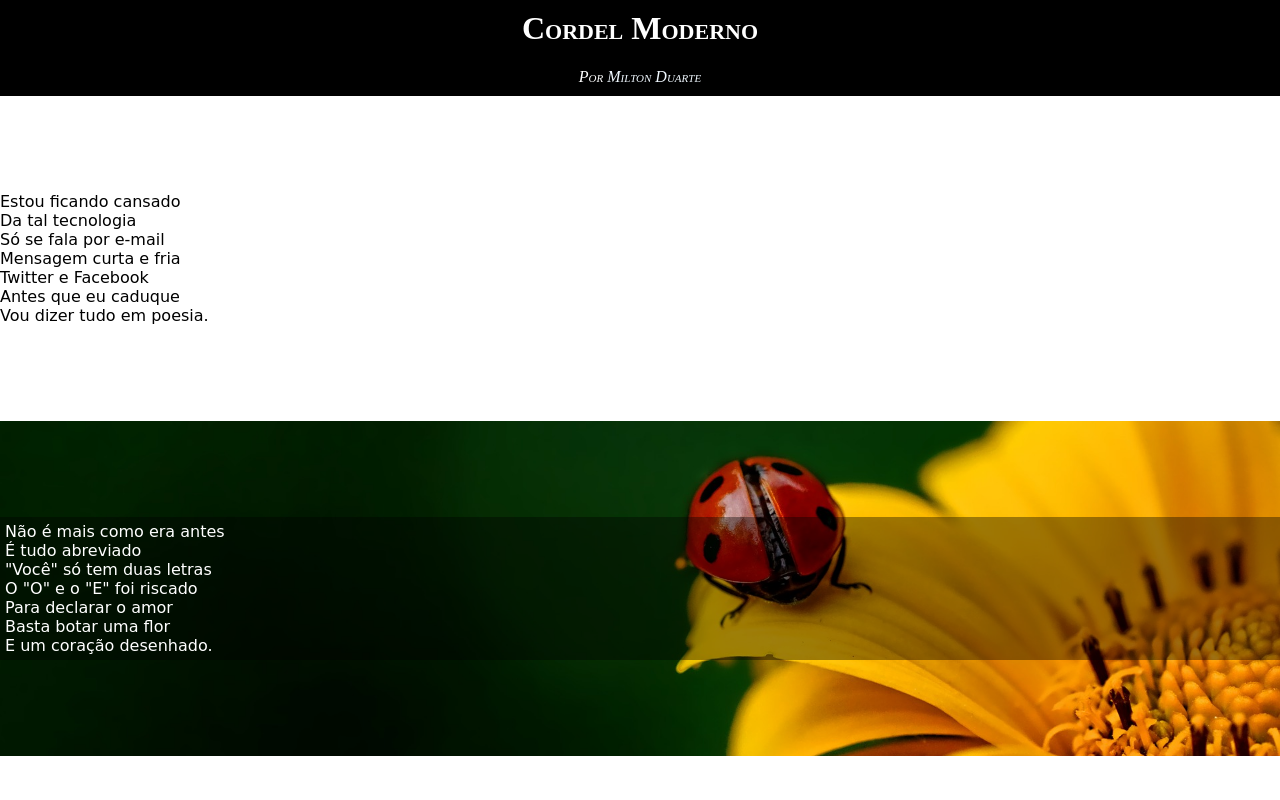
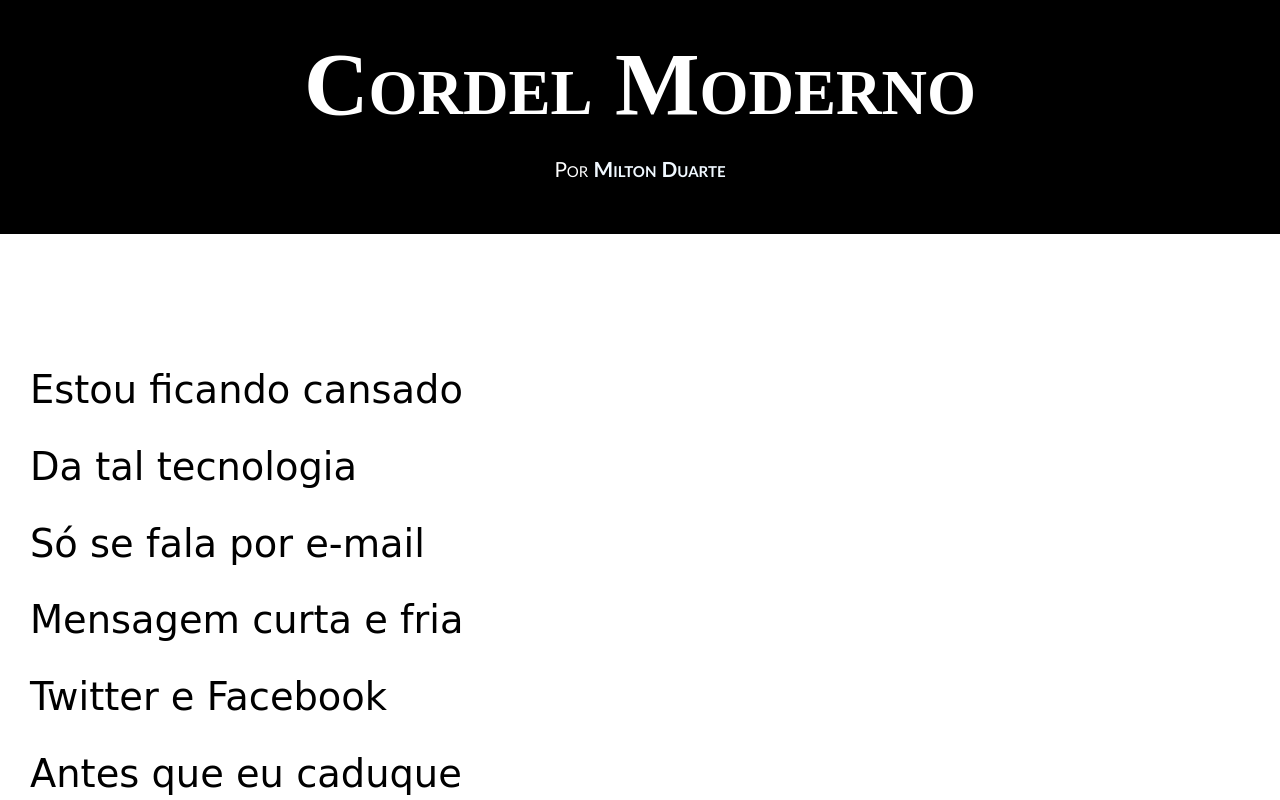
Before and after one commit to jonasfabricio/html-css, a plain HTML site: page desafios/desafio12/index.html in a window 1280 px wide. Shown: the top 800 px of the page. Drawn offline with Linux system fonts and the light colour scheme.

Commit message:
Projeto completo

```diff
--- a/desafios/desafio12/index.html
+++ b/desafios/desafio12/index.html
@@ -3,13 +3,13 @@
 <head>
     <meta charset="UTF-8">
     <meta name="viewport" content="width=device-width, initial-scale=1.0">
-    <title>Mordel moderno</title>
+    <title>Cordel moderno</title>
     <link rel="stylesheet" href="style.css">
 </head>
 <body>
     <header>
         <h1>Cordel Moderno</h1>
-        <cite>Por <a target="_blank" rel="external" href="https://www.recantodasletras.com.br/poesias/3186743">Milton Duarte</a></cite>
+        <p>Por <a target="_blank" rel="external" href="https://www.recantodasletras.com.br/poesias/3186743">Milton Duarte</a></p>
     </header>
 
     <main>
@@ -95,7 +95,7 @@
         </section>
     </main>
     <footer>
-        <p>Criado por <a target="_blank" href="https://jonasfabricio.github.io/html-css/"><cite>Jonas</cite></a> para estudo próprio.</p>
+        <p>Criado por <a target="_blank" href="https://jonasfabricio.github.io/html-css/"><cite>Jonas</cite></a> para o <a href="https://www.cursoemvideo.com/">CursoEmVideo</a></p>
     </footer>
 </body>
 </html>
--- a/desafios/desafio12/style.css
+++ b/desafios/desafio12/style.css
@@ -1,39 +1,67 @@
 @charset "UTF-8";
 
-body {
+html, body {
     margin: 0px;
     min-height: 100vh;
     background-color: rgb(155, 155, 155);
 }
 
-
-
 header {
     background-color: black;
     color: white;
     text-align: center;
-    padding: 10px;
     font-variant: small-caps;
+    padding-top: 4vh;
+    padding-bottom: 4vh;
 }
 
 header > h1 {
     margin-top: 0px;
+    margin-bottom: 6px;
+    font-size: 7vw;
+}
+
+header > p {
+    font-weight: 500;
+    font-size: 1.3em;
+    font-family: 'Gill Sans', 'Gill Sans MT', Calibri, 'Trebuchet MS', sans-serif;
 }
 
 header a {
     text-decoration: none;
     color: aliceblue;
+    font-weight: bolder;
+}
+
+header a:hover {
+    text-decoration: underline;
 }
 
 section {
     font-family: cursive;
+    font-size: 3vw;
     padding-top: 10vh;
     padding-bottom: 10vh;
+    line-height: 2em;
     background-color: white
+}
+
+section > p {
+    padding-left: 30px;
 }
 
 .normal {
     background-color: white;
+}
+
+.com-foto > p{
+    display: inline-block;
+    background-color: rgba(0, 0, 0, 0.379);
+    color: white;
+    margin-left: 30px;
+    padding: 5px;
+    box-shadow: 1px 1px 6px black;
+    border-radius: 5px;
 }
 
 #cf1 {
@@ -50,12 +78,7 @@ section {
     background-attachment: fixed;
 }
 
-.com-foto > p{
-    background-color: rgba(0, 0, 0, 0.379);
-    color: white;
-    padding: 5px;
 
-}
 
 footer {
     background-color: black;
```
Lines whose indentation alone changed are shown as unchanged.
